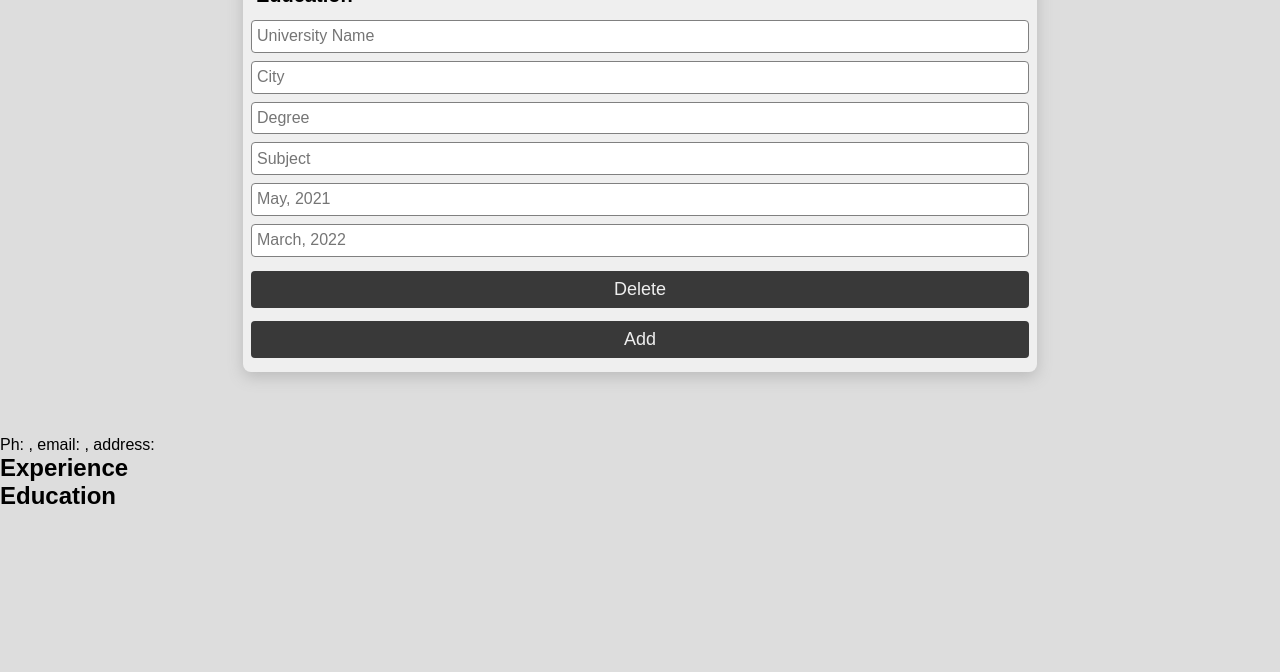
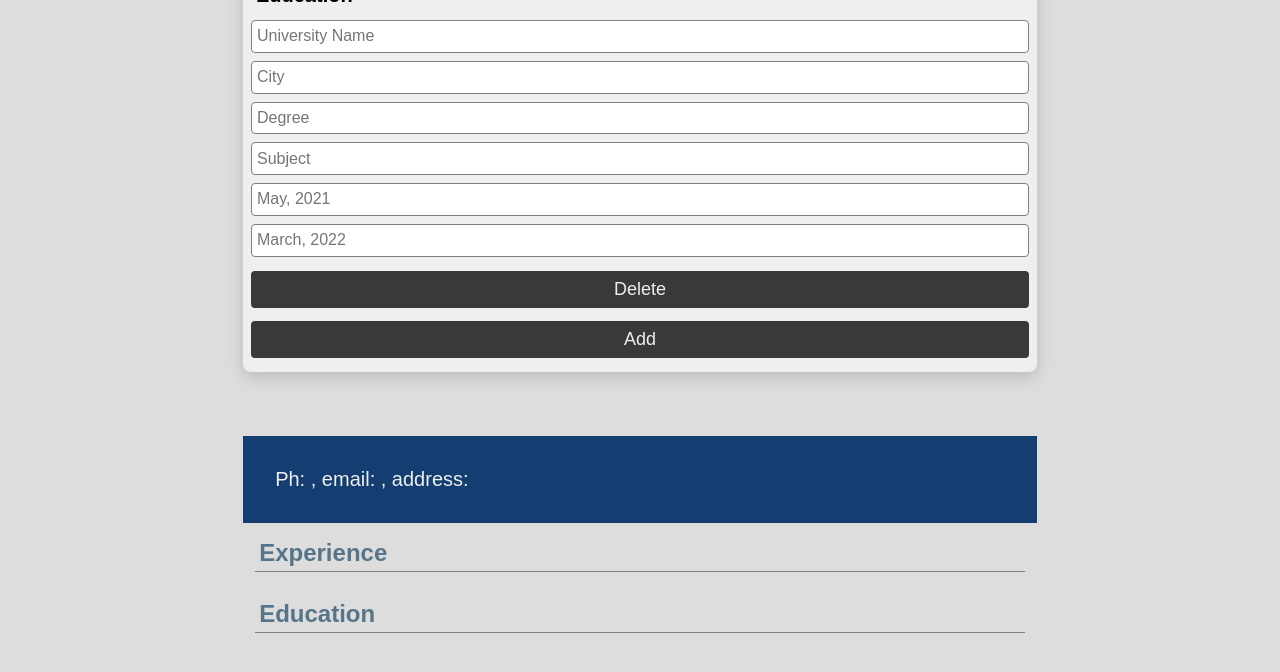
Before and after one commit to 4C-75-63-6B-79/CV_Application, a React (Create React App) app: page / in a window 1280 px wide. Shown: the part 848-1520 px from the top of the page. Before the commit the page ends 1358 px from the top, so only its background shows below. Built offline with nearby package versions, Linux system fonts and the light colour scheme.

Commit message:
added the className to the cv div

```diff
--- a/src/components/cv.js
+++ b/src/components/cv.js
@@ -18,7 +18,7 @@ class CV extends React.Component {
             return <CVEducation key={"ed"+key} information={educationInformation[key]}/>;
         });
         return(
-            <div>
+            <div className="cv">
                 <CVHeader information={personalInformation}/>
                 <section>
                     <h2>Experience</h2>
```
